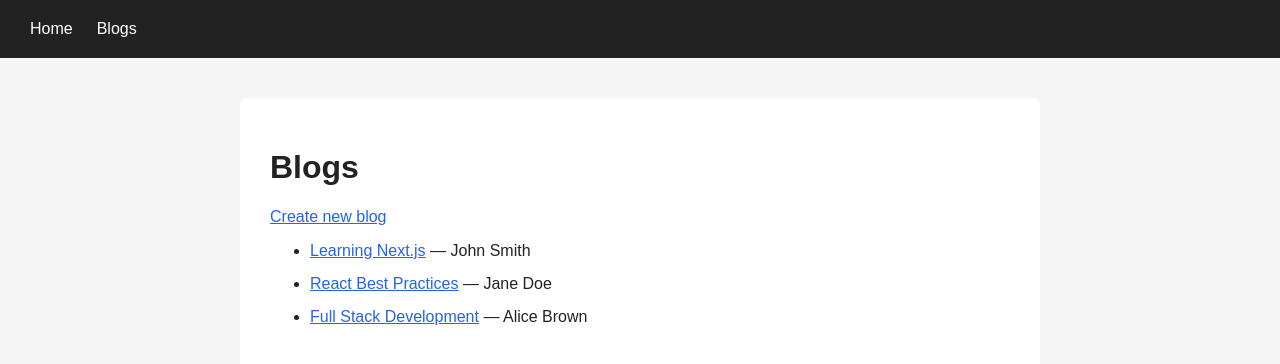
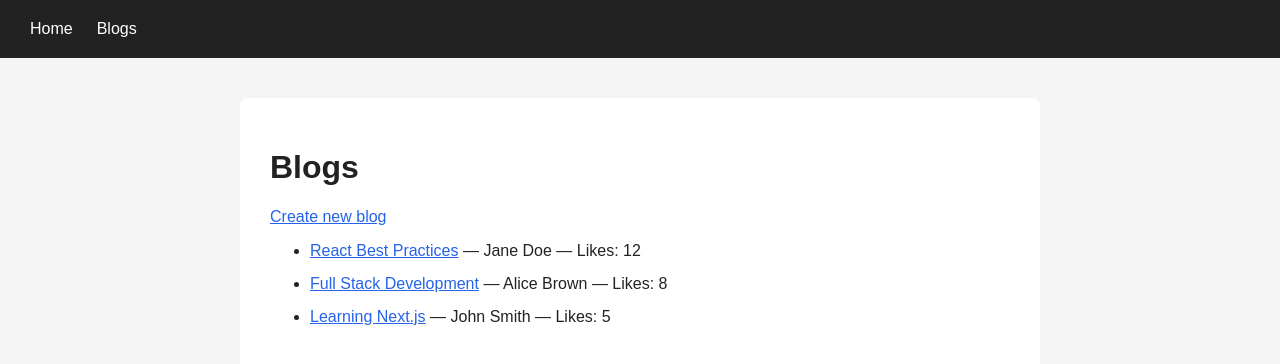
Before and after one commit to Aizina/fs-nextjs, a Next.js app: page /blogs in a window 1280 px wide. Shown: the top 364 px of the page. Built offline with nearby package versions, Linux system fonts and the light colour scheme.

Commit message:
Exercise 5: Sort blogs by likes

```diff
--- a/app/blogs/page.tsx
+++ b/app/blogs/page.tsx
@@ -14,13 +14,16 @@ export default function BlogsPage() {
 
       <ul>
         {blogs.map((blog) => (
-            <li key={blog.id}>
+          <li key={blog.id}>
             <Link href={`/blogs/${blog.id}`}>
-                {blog.title}
+              {blog.title}
             </Link>
+
             {" — "}
             {blog.author}
-            </li>
+            {" — "}
+            Likes: {blog.likes}
+          </li>
         ))}
       </ul>
     </div>
--- a/app/services/blogs.ts
+++ b/app/services/blogs.ts
@@ -39,7 +39,7 @@ const store = globalThis as typeof globalThis & {
 const blogs = (store.blogList ??= initialBlogs);
 
 export function getBlogs(): Blog[] {
-  return [...blogs];
+  return [...blogs].sort((a, b) => b.likes - a.likes);
 }
 
 export function addBlog(
```
